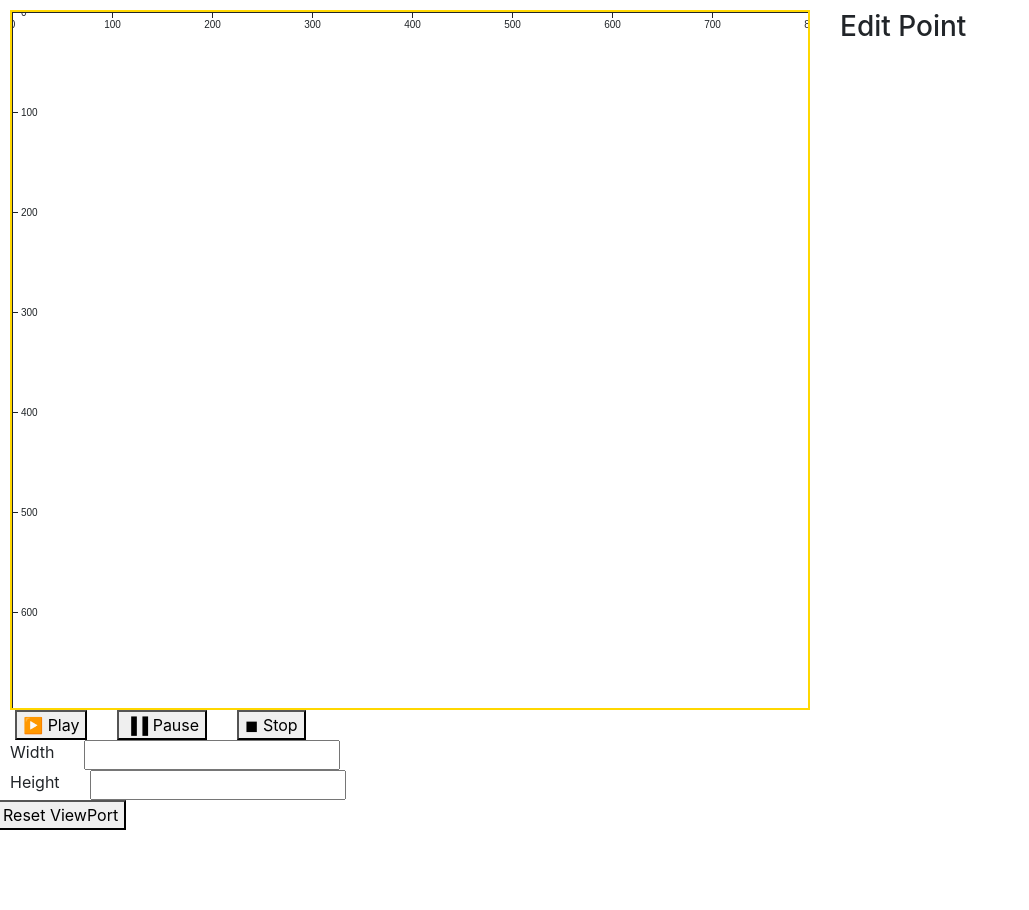
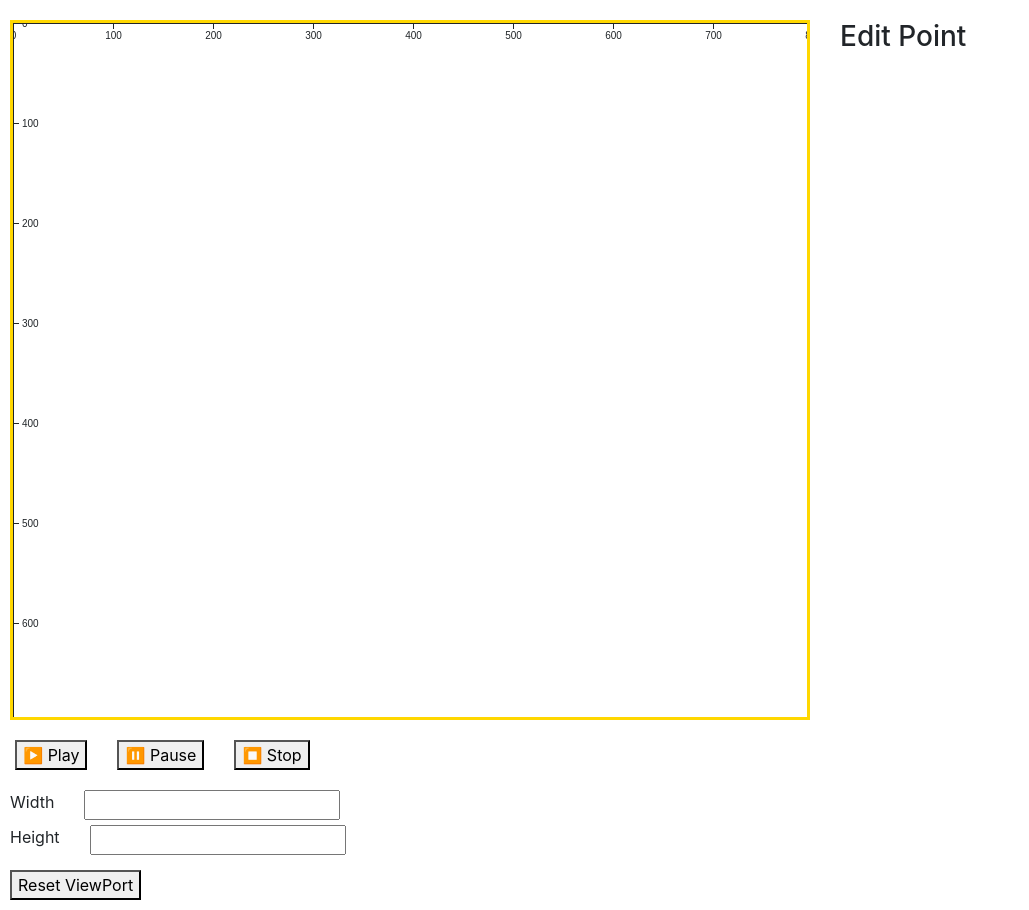
Before and after one commit to NontawatWuttikam/2D-trajectory-simulator-D3js, a React (Create React App) app: page / in a window 1280 px wide. Shown: the whole page, without its empty margins (0-1029 px from the left). Before the commit the page ends 840 px from the top, so only its background shows below. Built offline with nearby package versions, Linux system fonts and the light colour scheme.

Commit message:
touch up appearance

```diff
--- a/src/ChartWrapper.css
+++ b/src/ChartWrapper.css
@@ -1,12 +1,11 @@
-.col a, .col-auto a{
-    display: block;
-    padding: 20px;
-    background-color: tomato;
-    border: 1px solid green;
-    color: #FFF;
-    font-size: 26px;
-  }
-
 .mainbody {
   margin: 10px;
 }
+
+.col {
+  margin-top: 10px;
+}
+
+.row {
+  margin-top: 5px;
+}
--- a/src/ChartWrapper.js
+++ b/src/ChartWrapper.js
@@ -381,9 +381,9 @@ const Svg = (
 		ref={ref}
 		onClick={onMapClick}
 		style={{
-			border: "2px solid gold",
+			border: "3px solid gold",
 			height: props.height,
-			width: props.width
+			width: props.width,
 		}}
 	  />
 	)
@@ -429,7 +429,9 @@ const SvgSizeEditPanel = (
 				</Col>
 			</Row>
 			<Row>
+				<Col>
 				<button onClick={onClick}>Reset ViewPort</button>
+				</Col>
 			</Row>
 		</div>
 	)
@@ -458,10 +460,10 @@ const ControlPanel = (
 				<button onClick={onPlayClicked}> ▶️ Play</button>
 			</Col>
 			<Col md="auto">
-				<button onClick={onPauseClicked}> ▐▐ Pause</button>
+				<button onClick={onPauseClicked}> ⏸️ Pause</button>
 			</Col>
 			<Col md="auto">
-				<button onClick={onStopClicked}> ◼ Stop</button>
+				<button onClick={onStopClicked}> ⏹️ Stop</button>
 			</Col>
 		</Row>
 		</>
@@ -583,19 +585,19 @@ const PointEditor = (
 							{
 								(props.clickMode == "point") ?
 								<>
-									<button onClick={onEditTrajectoryClick}>Edit Trajectory</button>
+									<button onClick={onEditTrajectoryClick}>📝 Edit Trajectory</button>
 								</>
 								:
 								<>
-									<button onClick={onFinishEditTrajectoryClick}>Finish Edit</button>
+									<button onClick={onFinishEditTrajectoryClick}>✅ Finish Edit</button>
 								</>
 							}
 						</Col>
 						<Col md="auto">
-							<button onClick={onClearTrajectoryClicked}>Clear Trajectory</button>
+							<button onClick={onClearTrajectoryClicked}>❌ Clear Trajectory</button>
 						</Col>
 						<Col md="auto">
-							<button onClick={onDeletePointClicked}>Delete Point</button>
+							<button onClick={onDeletePointClicked}>🗑️ Delete Point</button>
 						</Col>
 						<Col md="auto">
 							{/* {
```
